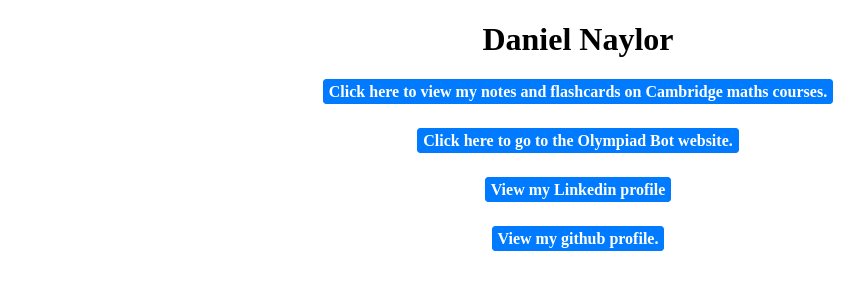
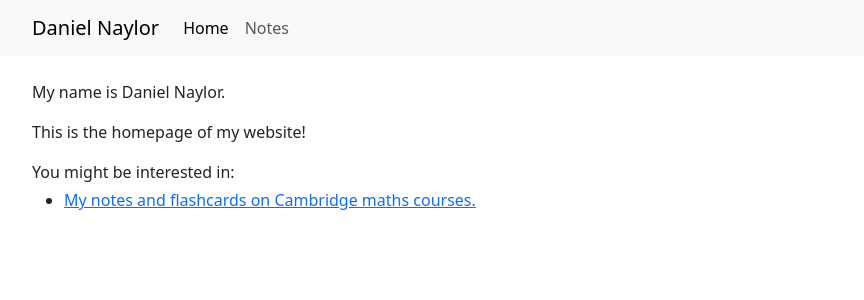
Before and after one commit to Danie-1/danielnaylor.uk, a Flask app: page / in a window 1280 px wide. Shown: the top 300 px of the page, without its empty margins (62-926 px from the left). Run offline with Flask 3, Linux system fonts and the light colour scheme; some libraries are stand-ins or nearby versions.

Commit message:
temporary save

```diff
--- a/app.py
+++ b/app.py
@@ -75,7 +75,7 @@ def notes_home_alt():
 
 @app.route("/")
 def home():
-    return render_template("home_old.html")
+    return render_template("home.html")
 
 
 if __name__ == "__main__":
--- a/templates/base.html
+++ b/templates/base.html
@@ -14,7 +14,9 @@
   </head>
   <body>
     {% block navbar %}{% include "navbar.html" %}{% endblock %}
-    {% block content %}{% endblock %}
+    <div class="container-md px-4">
+      {% block content %}{% endblock %}
+    </div>
     {% block scripts %}
       {{ bootstrap.load_js() }}
     {% endblock %}
--- a/templates/home.html
+++ b/templates/home.html
@@ -1,6 +1,22 @@
+{% extends "base.html" %}
+{% block styles %}
+{{ super() }}
+<style>
+  #interestedIn > li {
+    margin-top: 0.25rem;
+    margin-bottom: 0.25rem;
+  }
+</style>
+{% endblock %}
 {% block title %}Daniel Naylor's website{% endblock %}
+{% block content %}
+<br>
+<p>My name is Daniel Naylor.</p>
 
-<li><a href="/notes/">Click here to view my notes and flashcards on Cambridge maths courses.</a></li>
-<li><a href="https://ggim.me/">Click here to go to the Olympiad Bot website.</a></li>
-<li><a href="https://www.linkedin.com/in/daniel-naylor-757466267/">View my Linkedin profile</a></li>
-<li><a href="https://www.github.com/Danie-1/">View my github profile.</a></li>
+<p>This is the homepage of my website!</p>
+
+You might be interested in:
+<ul id="interestedIn">
+  <li><a href="{{ url_for("notes_home") }}">My notes and flashcards on Cambridge maths courses.</a></li>
+</ul>
+{% endblock %}
--- a/templates/navbar.html
+++ b/templates/navbar.html
@@ -1,14 +1,14 @@
 {% from 'bootstrap4/nav.html' import render_nav_item %}
 <nav class="navbar navbar-expand-sm sticky-top navbar-light bg-light px-md-3">
-  <div class="container-lg px-4">
+  <div class="container-md px-4">
     <a class="navbar-brand" href="/">Daniel Naylor</a>
     <button class="navbar-toggler" type="button" data-bs-toggle="collapse" data-bs-target="#navbarCollapse" aria-controls="navbarCollapse" aria-expanded="false" aria-label="Toggle navigation">
       <span class="navbar-toggler-icon"></span>
     </button>
     <div class="collapse navbar-collapse" id="navbarCollapse">
       <ul class="navbar-nav me-auto mb-2 mb-sm-0">
-        {{ render_nav_item('home', 'Home', _use_li=True) }}
-        {{ render_nav_item('notes_home', 'Notes', _use_li=True) }}
+        {{ render_nav_item("home", "Home", _use_li=True) }}
+        {{ render_nav_item("notes_home", "Notes", _use_li=True) }}
       </ul>
     </div>
   </div>
--- a/templates/notes_home.html
+++ b/templates/notes_home.html
@@ -34,7 +34,6 @@
 {% block title %}Daniel's Cambridge Maths Notes{% endblock %}
 
 {% block content %}
-  <div class="container-md">
   <h1 class="text-center fw-bold pt-3">Maths Notes</h1>
   {% for term in terms %}
     <h2 class="text-center pt-3 fw-bold">{{ term.part.part_name }} {{ term.term_name }}</h2>
@@ -67,5 +66,4 @@
       {% endfor %}
     </div>
   {% endfor %}
-  </div>
 {% endblock %}
```
Lines whose indentation alone changed are shown as unchanged.
